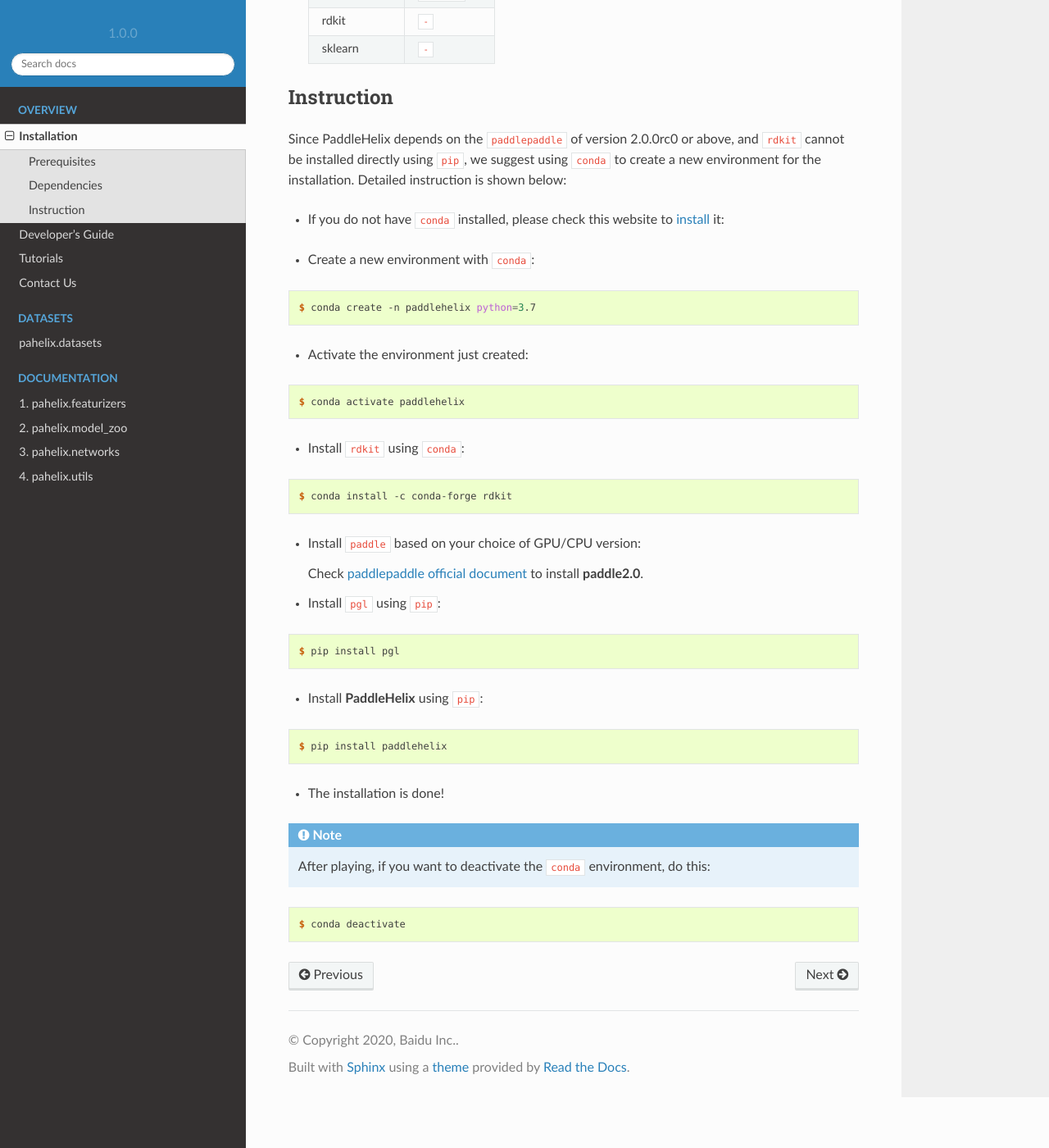
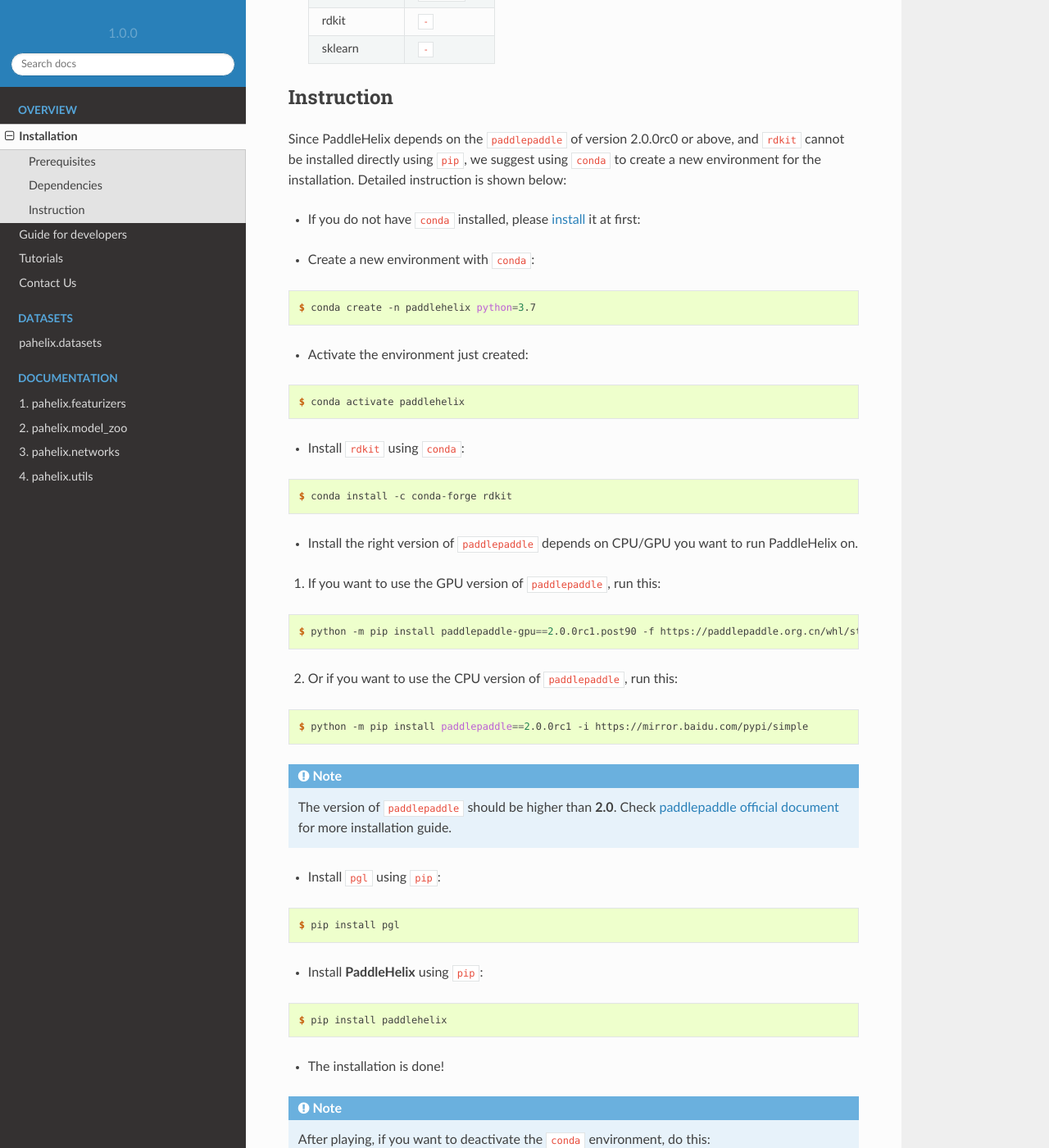
Before and after one commit to PaddlePaddle/PaddleHelix, a Sphinx documentation site: the page built from docs/installation.rst, in a window 1280 px wide and 1400 px high, scrolled down 743 px. Shown: the whole window at 82% size. Built offline with Sphinx 7.4.7 and the Read the Docs theme 2.0.0, drawn with Linux system fonts in a browser that asks for light colours; some of the changed text lies outside the part shown.

Commit message:
modify docs and README

```diff
--- a/docs/developer.rst
+++ b/docs/developer.rst
@@ -1,12 +1,12 @@
-=================
-Developer's Guide
-=================
+====================
+Guide for developers
+====================
 
 If you need to modify the algorithms/models in **PaddleHelix**, you have to switch to the developer mode. The core algorithms of **PaddleHelix** are mostly implemented in Python, but some also in C++, so you cannot develop **PaddleHelix** simply with ``pip install --editable {pahelix_path}``. To develop on your machine, please do the following:
 
-- Please follow the :doc:`/installation` part to install all dependencies of **PaddleHelix** (``paddlepaddle>=2.0.0rc0``, ``pgl>=1.2.0``).
+- Please follow the :doc:`/installation` part to install all dependencies of **PaddleHelix** (``paddlepaddle >= 2.0.0rc0``, ``pgl >= 1.2.0``).
 
-- If you have installed distributed **PaddleHelix** with ``pip install paddlehelix``, please uninstall it with:
+- If you have already installed distributed **PaddleHelix** with ``pip install paddlehelix``, please uninstall it with:
 
 .. code:: console
 
@@ -43,9 +43,9 @@
 
 - Except LinearRNA, other algorithms in PaddleHelix are all implemented in Python.
 
-  **Other algorithms**
+  2)**Other algorithms**
 
-  If you want to change these algorithms, just find corresponding files under path `./pahelix`, then add `/path_to_your_repo/` to your Python environment path:
+  If you want to change these algorithms, just find and modify corresponding ``.py`` files under the path `./pahelix`, then add `/path_to_your_repo/` to your Python environment path:
 
 .. code-block:: python
 
--- a/docs/installation.rst
+++ b/docs/installation.rst
@@ -39,7 +39,7 @@
 
 Since PaddleHelix depends on the ``paddlepaddle`` of version 2.0.0rc0 or above, and ``rdkit`` cannot be installed directly using ``pip``, we suggest using ``conda`` to create a new environment for the installation. Detailed instruction is shown below:
 
-- If you do not have ``conda`` installed, please check this website to `install`_ it:
+- If you do not have ``conda`` installed, please `install`_ it at first:
 
 .. _install: https://docs.conda.io/projects/conda/en/latest/user-guide/install/
 
@@ -61,9 +61,21 @@
 
    $ conda install -c conda-forge rdkit
 
-- Install ``paddle`` based on your choice of GPU/CPU version:
+- Install the right version of ``paddlepaddle`` depends on CPU/GPU you want to run PaddleHelix on.
 
-  Check `paddlepaddle official document <https://www.paddlepaddle.org.cn/documentation/docs/en/install/index_en.html>`_ to install **paddle2.0**.
+1) If you want to use the GPU version of ``paddlepaddle``, run this:
+
+.. code:: console
+
+  $ python -m pip install paddlepaddle-gpu==2.0.0rc1.post90 -f https://paddlepaddle.org.cn/whl/stable.html
+
+2) Or if you want to use the CPU version of ``paddlepaddle``, run this:
+
+.. code:: console
+
+  $ python -m pip install paddlepaddle==2.0.0rc1 -i https://mirror.baidu.com/pypi/simple
+
+.. note:: The version of ``paddlepaddle`` should be higher than **2.0**. Check `paddlepaddle official document <https://www.paddlepaddle.org.cn/documentation/docs/en/2.0-rc1/install/index_en.html>`_ for more installation guide.
 
 - Install ``pgl`` using ``pip``:
 
```
Also changed, not shown: other parts of docs/developer.rst (+1 -1 lines), other parts of docs/installation.rst (+1 -1 lines), README.md (+1 -1 lines), README_cn.md (+1 -1 lines), docs/readme.rst (+5 -5 lines).
